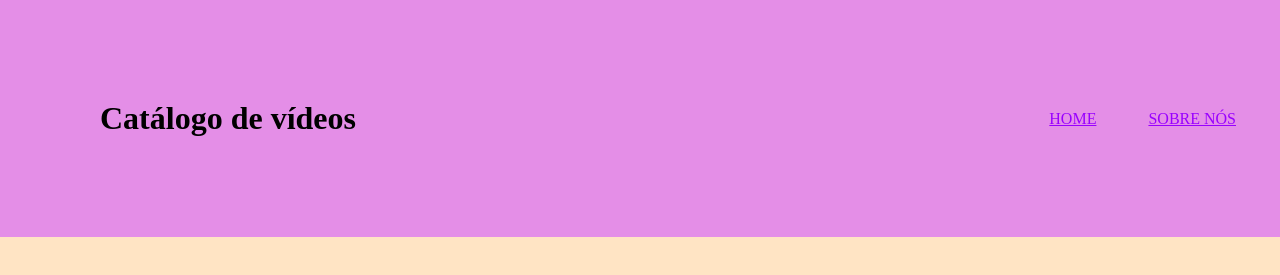
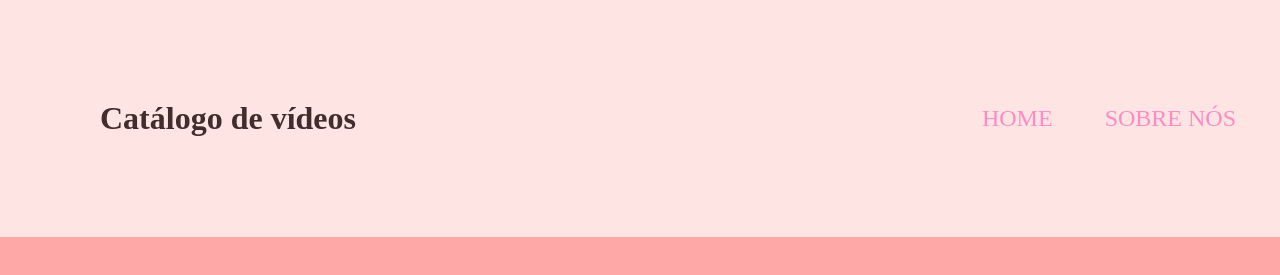
Before and after one commit to Schuindtzzx/1P-1B, a plain HTML site: page index.html in a window 1280 px wide. Shown: the top 275 px of the page. Drawn offline with Linux system fonts and the light colour scheme.

Commit message:
Add files via upload

```diff
--- a/style.css
+++ b/style.css
@@ -1,23 +1,25 @@
 body{
-    background-color: rgb(228, 142, 231);
+    background-color: rgb(253, 226, 235);
     text-align: center;
     margin: 0;
 }
 .prti{
-    color:rgb(0, 0, 0);
+    color:rgb(65, 45, 45);
     margin: 50px;
     padding: 30px;
 }
 main{
-    background-color: bisque;
+    background-color: rgb(255, 168, 168);
     padding: 20px;
 }
 a{
-    color: rgb(153, 0, 255);
+    color: rgb(252, 141, 196);
     padding: 24px;
+    font-size: 24px;
+    text-decoration: none;
 }
 .cabecalho{
-    background-color: rgb(228, 142, 231);
+    background-color: rgb(255, 228, 228);
     margin: 0px;
     padding: 20px;
     display: flex;
```
